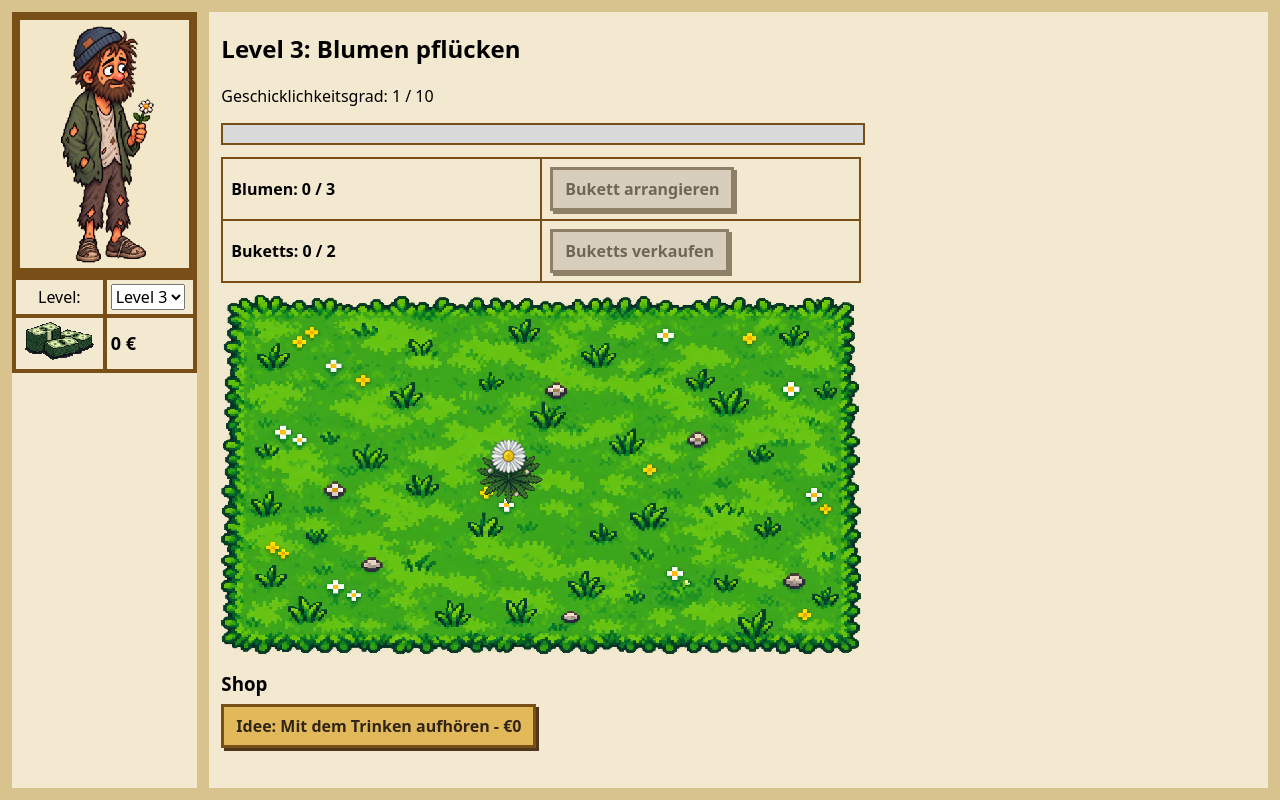
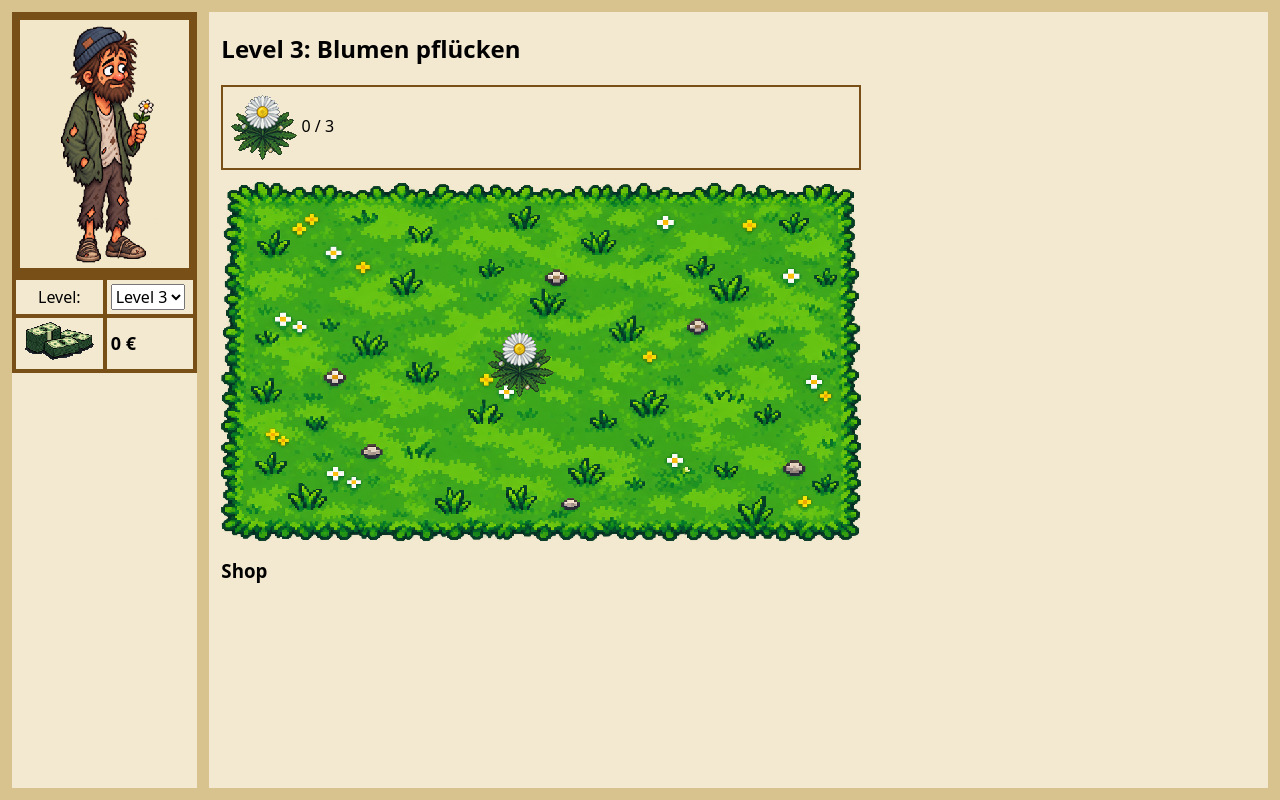
Before and after one commit to JuergenPower/angularApp, an Angular app: page / in a window 1280 px wide. Built offline with nearby package versions, Linux system fonts and the light colour scheme.

Commit message:
add demand mechanic to level 3

```diff
--- a/src/app/level-1/level-1.html
+++ b/src/app/level-1/level-1.html
@@ -85,8 +85,8 @@
     type="button"
     aria-label="Stummel sammeln"
     [disabled]="isBusy() || buttCount() >= buttMaxCount()"
-    [style.grid-row]="buttonPosition().row"
-    [style.grid-column]="buttonPosition().column"
+    [style.grid-row]="buttonPosition().row + 1"
+    [style.grid-column]="buttonPosition().column + 1"
     (click)="collectButt()">
     <img src="/images/cigarette-butt.png" alt="" />
   </button>
--- a/src/app/level-2/level-2.html
+++ b/src/app/level-2/level-2.html
@@ -88,8 +88,8 @@
     type="button"
     [attr.aria-label]="'Sammle ' + depositFindButton().label"
     [disabled]="isBusy() || isFindAtCapacity(depositFindButton().type)"
-    [style.grid-row]="depositFindButton().buttonPosition.row"
-    [style.grid-column]="depositFindButton().buttonPosition.column"
+    [style.grid-row]="depositFindButton().buttonPosition.row + 1"
+    [style.grid-column]="depositFindButton().buttonPosition.column + 1"
     (click)="collect()">
     <img [src]="depositFindButton().imageSrc" alt="" />
   </button>
--- a/src/app/level-3/level-3.css
+++ b/src/app/level-3/level-3.css
@@ -14,6 +14,28 @@
   transition: width 200ms ease;
 }
 
+.bouquet-demand {
+  margin-block: 12px;
+  max-width: 640px;
+}
+
+.bouquet-demand p {
+  margin: 0 0 6px;
+}
+
+.bouquet-demand__bar {
+  background-color: #d9d9d9;
+  border: 2px solid #774f17;
+  height: 18px;
+  overflow: hidden;
+  width: 100%;
+}
+
+.bouquet-demand__fill {
+  background-color: #4caf50;
+  height: 100%;
+}
+
 .production-table {
   border-collapse: collapse;
   margin-block: 12px;
@@ -22,7 +44,6 @@
   width: 100%;
 }
 
-.production-table th,
 .production-table td {
   border: 2px solid #774f17;
   padding: 8px;
@@ -30,3 +51,7 @@
   vertical-align: middle;
   width: 50%;
 }
+
+.production-table td img {
+  vertical-align: middle;
+}
--- a/src/app/level-3/level-3.html
+++ b/src/app/level-3/level-3.html
@@ -1,9 +1,8 @@
 <h2>Level 3: Blumen pflücken</h2>
-
+@if (hadIdeaToSellBouquet()) {
   <p
-  [title]="'Wahrscheinlichkeit erfolgreich ein Bukett zu arrangieren: ' + probabilityToMakeBukettPercentage() + ' %'"
->
-  Geschicklichkeitsgrad: {{ currentLevel() }} / {{ maxLevel }}
+    [title]="'Wahrscheinlichkeit erfolgreich ein Bukett zu arrangieren: ' + probabilityToMakeBukettPercentage() + ' %'">
+    Arrangier Skill: {{ currentLevel() }} / {{ maxLevel }}
   </p>
   <div
     class="experience-bar"
@@ -12,47 +11,66 @@
     [title]="'Erfahrung: ' + currentExp() + '/' + requiredExpPerLevel"
     [attr.aria-valuenow]="currentExp()"
     [attr.aria-valuemin]="0"
-  [attr.aria-valuemax]="requiredExpPerLevel"
->
+    [attr.aria-valuemax]="requiredExpPerLevel">
     <div
       class="experience-bar__fill"
-    [style.width.%]="currentExp() / requiredExpPerLevel * 100"
-  ></div>
+      [style.width.%]="currentExp() / requiredExpPerLevel * 100">
     </div>
+  </div>
+}
+
 <table class="production-table" aria-label="Blumen und Buketts">
   <tbody>
     <tr>
-      <th scope="row">Blumen: {{ flowerCount() }} / {{ flowerMax() }}</th>
-      <td>
+      <td scope="row"><img src="/images/flower.png" alt="" /> {{ flowerCount() }} / {{ flowerMax() }}
+        @if (hadIdeaToSellBouquet()) {
           <button
             class="pixel-button"
             type="button"
-          [disabled]="isBusy() || flowerCount() < 3 || bukettCount() >= bukettMax()"
+            [disabled]="isBusy() || flowerCount() < 3 || bouquetCount() >= bouquetMax()"
             (click)="arrangeBouquet()">
-          Bukett arrangieren
+            Arrangieren
           </button>
+        }
       </td>
-    </tr>
-    <tr>
-      <th scope="row">Buketts: {{ bukettCount() }} / {{ bukettMax() }}</th>
+    @if (hadIdeaToSellBouquet()) {
         <td>
+          <img src="/images/flower-bouquet.png" alt="" /> {{ bouquetCount() }} / {{ bouquetMax() }}
           <button
             class="pixel-button"
             type="button"
-          [disabled]="isBusy() || bukettCount() < 1"
+            [disabled]="isBusy() || bouquetCount() < 1 || currentBouquetDemand() < 1"
             (click)="sellBuketts()">
-          Buketts verkaufen
+            Verkaufen
           </button>
         </td>
-    </tr>
+    }
+
   </tbody>
 </table>
+
+@if (maxBouquetDemand() > 0) {
+  <section class="bouquet-demand" aria-label="Bukett-Nachfrage">
+    <p>Nachfrage: {{ currentBouquetDemand() }} / {{ maxBouquetDemand() }}</p>
+    <div
+      class="bouquet-demand__bar"
+      role="progressbar"
+      aria-label="Fortschritt bis zum nächsten Nachfrageanstieg"
+      [attr.aria-valuenow]="bouquetDemandProgress()"
+      [attr.aria-valuemin]="0"
+      [attr.aria-valuemax]="100">
+      <div
+        class="bouquet-demand__fill"
+        [style.width.%]="bouquetDemandProgress()">
+      </div>
+    </div>
+  </section>
+}
 
 <div
   class="meadow"
   [style.height.px]="meadowHeight"
-  [style.max-width.px]="meadowMaxWidth"
->
+  [style.max-width.px]="meadowMaxWidth">
   <img
     class="meadow-background"
     src="/images/meadow-nice.png"
@@ -62,8 +80,8 @@
     type="button"
     aria-label="Blume pflücken"
     [disabled]="isBusy() || flowerCount() >= flowerMax()"
-    [style.grid-row]="buttonPosition().row"
-    [style.grid-column]="buttonPosition().column"
+    [style.grid-row]="buttonPosition().row + 1"
+    [style.grid-column]="buttonPosition().column + 1"
     (click)="collectFlower()">
     <img src="/images/flower.png" alt="" />
   </button>
@@ -72,6 +90,7 @@
 <section class="shop" aria-labelledby="shop-heading">
   <h3 id="shop-heading">Shop</h3>
   @for (offer of shopOffers(); track offer.id) {
+    @if (offer.visible()) {
       <button
         class="pixel-button"
         type="button"
@@ -81,6 +100,7 @@
       >
         {{ offer.name }} - €{{ offer.cost }}
       </button>
+    }
   }
 </section>
 
--- a/src/app/level-3/level-3.ts
+++ b/src/app/level-3/level-3.ts
@@ -1,4 +1,4 @@
-import { Component, input, output, signal, computed } from '@angular/core';
+import { Component, effect, input, output, signal, computed } from '@angular/core';
 import type { ShopOffer } from '../interfaces';
 
 @Component({
@@ -16,8 +16,10 @@ export class Level3 {
 
   protected readonly flowerCount = signal(0);
   protected readonly flowerMax = signal(3);
-  protected readonly bukettCount = signal(0);
-  protected readonly bukettMax = signal(2);
+  protected readonly bouquetCount = signal(0);
+  protected readonly bouquetMax = signal(2);
+  protected readonly currentBouquetDemand = signal(0);
+  protected readonly maxBouquetDemand = signal(0);
 
   private readonly failSound = new Audio('/sounds/fail.mp3');
   private readonly successSound = new Audio('/sounds/success.mp3');
@@ -25,7 +27,7 @@ export class Level3 {
 
   protected readonly devMutiplicator: number = 10;
   protected  bukettPrice: number = this.devMutiplicator * 2;
-  protected readonly expPerTry: number = this.devMutiplicator * 3;
+  protected readonly expPerTry: number = this.devMutiplicator * 7;
   protected readonly requiredExpPerLevel: number = 100;
   protected readonly maxLevel: number = 10;
   protected readonly currentExp = signal(0);
@@ -43,20 +45,64 @@ export class Level3 {
   protected flowerCollectionDurationMs = 2000;
   protected processingDurationMs = 4000;
   protected bukettSellingDurationMs = 4000;
+  protected bouquetDemandDurationMs = 60000;
+  protected readonly bouquetDemandProgress = signal(0);
+
+  constructor() {
+    effect(onCleanup => {
+      const maxDemand = this.maxBouquetDemand();
+      const currentDemand = this.currentBouquetDemand();
+
+      if (maxDemand <= currentDemand) {
+        this.bouquetDemandProgress.set(0);
+        return;
+      }
+
+      const durationMs = Math.max(1, this.bouquetDemandDurationMs);
+      const startedAt = performance.now();
+      const interval = setInterval(() => {
+        const elapsedMs = performance.now() - startedAt;
+        const progress = Math.min((elapsedMs / durationMs) * 100, 100);
+        this.bouquetDemandProgress.set(progress);
+
+        if (progress >= 100) {
+          clearInterval(interval);
+          this.bouquetDemandProgress.set(0);
+          this.currentBouquetDemand.update(demand =>
+            Math.min(demand + 1, this.maxBouquetDemand()),
+          );
+        }
+      }, 50);
+
+      onCleanup(() => clearInterval(interval));
+    });
+  }
 
   protected readonly meadowHeight = 360;
   protected readonly meadowMaxWidth = 640;
   protected readonly buttonPosition = signal({ row: 5, column: 5 });
 
+  protected readonly hadIdeaToSellBouquet = signal(false);
+
   protected readonly shopOffers = signal<ShopOffer[]>([
     {
-      visible: () => true,
-      id: 'quit-drinking',
-      name: 'Idee: Mit dem Trinken aufhören',
+      visible: () => this.flowerCount() >= 3,
+      id: 'idea-bouquet',
+      name: 'Idee: Bukett arrangieren',
       cost: 0,
-      tooltip: 'Ermöglicht andere Möglichkeiten',
+      tooltip: 'Just try it!',
       action: () => {
-
+        this.hadIdeaToSellBouquet.set(true);
+      },
+    },
+    {
+      visible: () => this.bouquetCount() > 0,
+      id: 'sell-sign',
+      name: '"Zu verkaufen Pappschild"',
+      cost: 0,
+      tooltip: 'Sollte Nachfrage nach Buketts erzeugen',
+      action: () => {
+        this.maxBouquetDemand.set(1);
       },
     },
   ]);
@@ -96,7 +142,7 @@ export class Level3 {
     if (
       this.isBusy() ||
       this.flowerCount() < 3 ||
-      this.bukettCount() >= this.bukettMax()
+      this.bouquetCount() >= this.bouquetMax()
     ) {
       return;
     }
@@ -105,8 +151,8 @@ export class Level3 {
       this.flowerCount.update(count => count - 3);
       const leveledUp = this.earnExperience(this.expPerTry);
       if (Math.random() < this.probabilityToMakeBukett()) {
-        this.bukettCount.update(count =>
-          Math.min(count + 1, this.bukettMax()),
+        this.bouquetCount.update(count =>
+          Math.min(count + 1, this.bouquetMax()),
         );
         if (!leveledUp){
           this.successSound.currentTime = 0;
@@ -114,6 +160,8 @@ export class Level3 {
             console.error('Could not play the success sound.', error);
           });
         }
+        if (!this.hadIdeaToSellBouquet())
+          this.hadIdeaToSellBouquet.set(true);
       }
       else if (!leveledUp)
       {
@@ -126,10 +174,10 @@ export class Level3 {
   }
 
   protected sellBuketts(): void {
-    const amountEarned = this.bukettCount() * this.bukettPrice;
-
+    const numBouquetsToSell = Math.min(this.bouquetCount(), this.currentBouquetDemand());
+    const amountEarned = numBouquetsToSell * this.bukettPrice;
     this.runTimedAction(this.bukettSellingDurationMs, 'selling', () => {
-      this.bukettCount.set(0);
+      this.bouquetCount.set(this.bouquetCount() - numBouquetsToSell);
       this.earnMoney.emit(amountEarned);
     });
   }
--- a/src/app/shared/level-common.css
+++ b/src/app/shared/level-common.css
@@ -7,8 +7,8 @@
   border-radius: 12px;
   display: grid;
   image-rendering: pixelated;
-  grid-template-columns: repeat(10, minmax(0, 1fr));
-  grid-template-rows: repeat(10, minmax(0, 1fr));
+  grid-template-columns: repeat(12, minmax(0, 1fr));
+  grid-template-rows: repeat(12, minmax(0, 1fr));
   margin-top: 12px;
   overflow: hidden;
   position: relative;
```
Also changed, not shown: public/images/flower-bouquet.png (added). Lines whose indentation alone changed are shown as unchanged.
